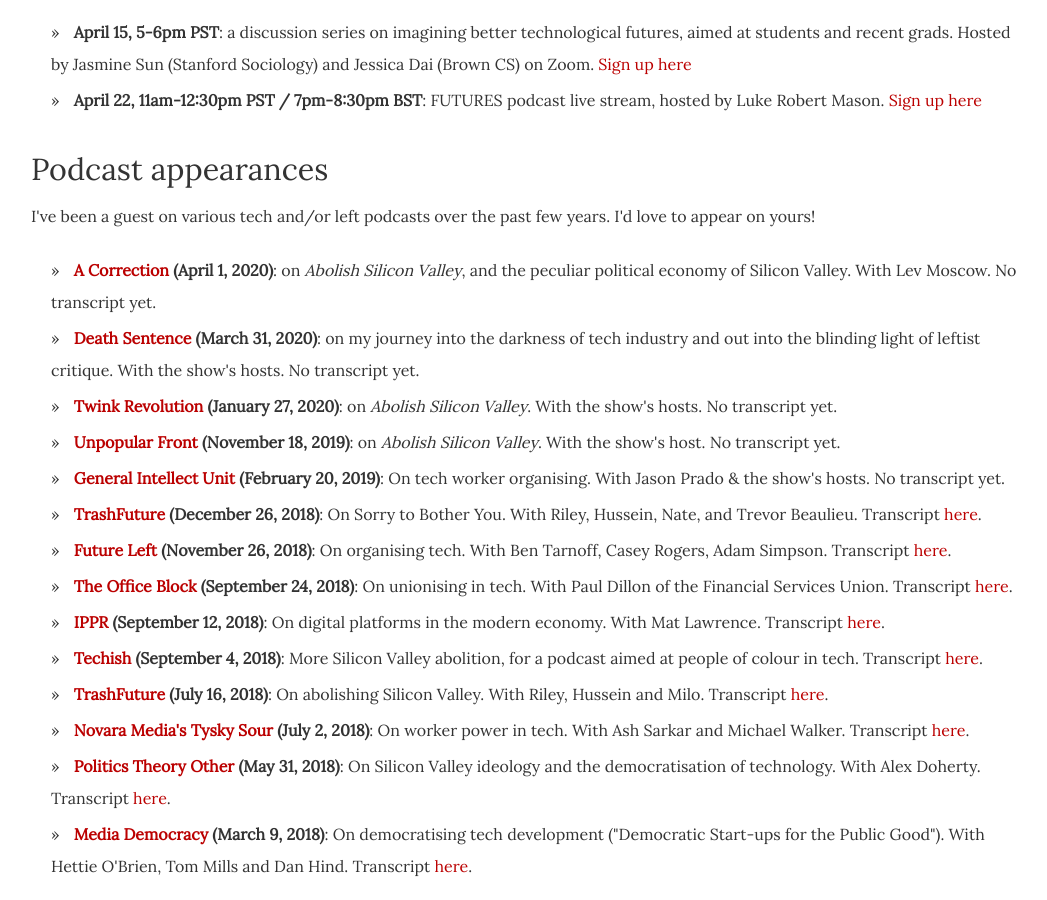
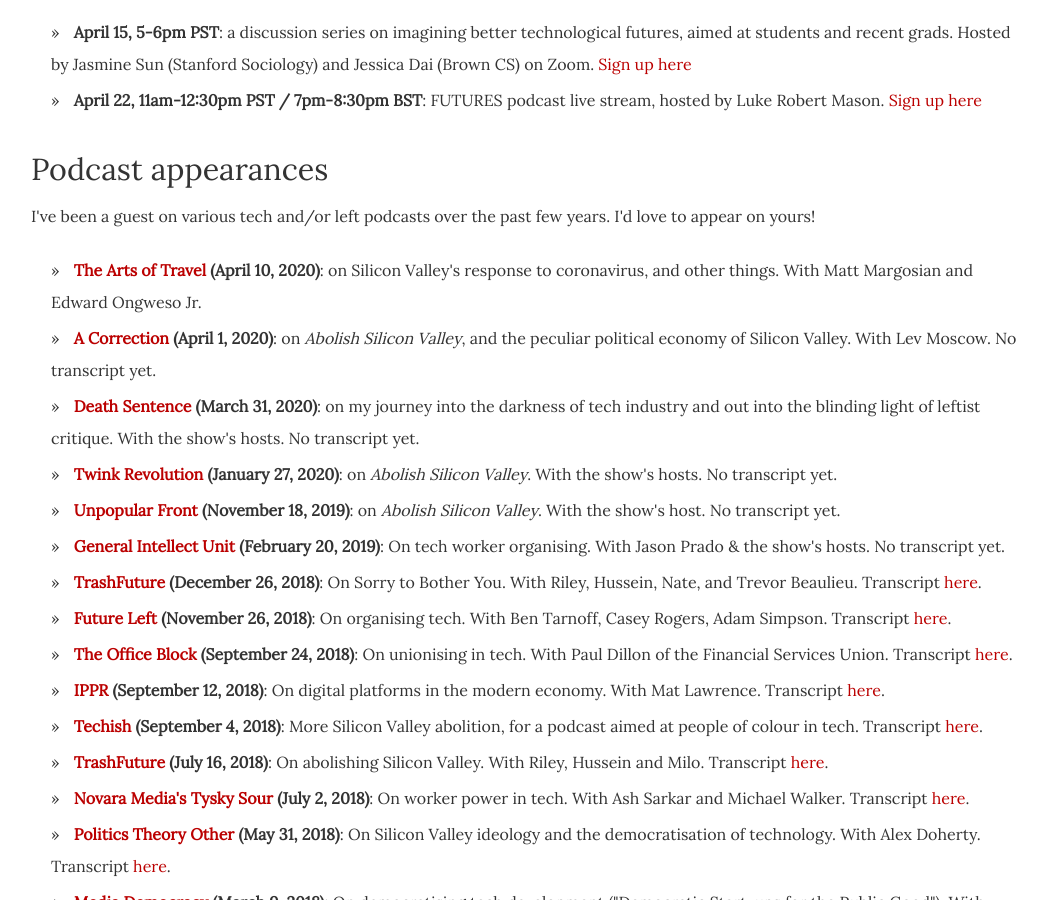
Before and after one commit to dellsystem/dellsystem.github.io, a Jekyll site: the page built from speaking/index.html, in a window 1280 px wide and 900 px high, scrolled down 464 px. Shown: the whole window, without its empty margins (109-1156 px from the left). Built offline with Jekyll 4.4.1, drawn with Linux system fonts in a browser that asks for light colours.

Commit message:
Add latest podcast

```diff
--- a/_includes/podcasts.html
+++ b/_includes/podcasts.html
@@ -1,4 +1,5 @@
 <ul>
+    <li><strong><a href="https://player.whooshkaa.com/episode?id=602905">The Arts of Travel</a> (April 10, 2020)</strong>: on Silicon Valley's response to coronavirus, and other things. With Matt Margosian and Edward Ongweso Jr.</li>
     <li><strong><a href="https://www.acorrectionpodcast.com/phonyeconomy/afrs93exr4wbtgbygyegfhknw8wrmm">A Correction</a> (April 1, 2020)</strong>: on <em>Abolish Silicon Valley</em>, and the peculiar political economy of Silicon Valley. With Lev Moscow. No transcript yet.</li>
     <li><strong><a href="https://soundcloud.com/death-sentence-pod/wendy-liu-abolish-silicon-valley">Death Sentence</a> (March 31, 2020)</strong>: on my journey into the darkness of tech industry and out into the blinding light of leftist critique. With the show's hosts. No transcript yet.</li>
     <li><strong><a href="https://player.fm/series/twink-revolution-podcast/botched-silicon-valley-edition-w-wendy-liu">Twink Revolution</a> (January 27, 2020)</strong>: on <em>Abolish Silicon Valley</em>. With the show's hosts. No transcript yet.</li>
```
